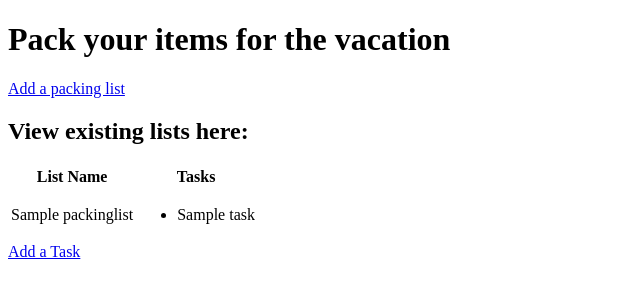
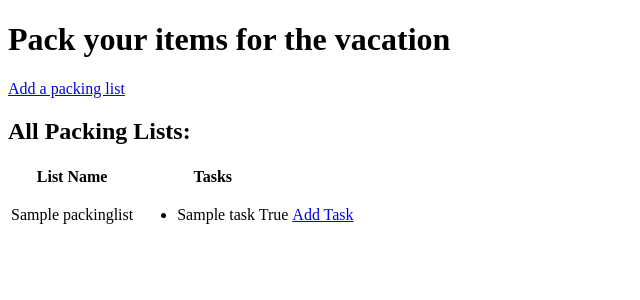
Before and after one commit to TeodoraAlina/start-packing, a Django app: page / in a window 1280 px wide. Shown: the top 300 px of the page, without its empty margins (0-640 px from the left). Run offline with Django 4.2, Linux system fonts and the light colour scheme; tables that the repository leaves empty hold one stand-in row (values such as "Sample post").

Commit message:
Update add_task function and packinglist template to include add_task button next to the list

```diff
--- a/packinglist/templates/packinglist/packinglist.html
+++ b/packinglist/templates/packinglist/packinglist.html
@@ -12,11 +12,12 @@
     <h1>Pack your items for the vacation</h1>
     <a href="{% url 'add_packing_list' %}">Add a packing list</a>
 
-    <h2>View existing lists here:</h2>
+    <h2>All Packing Lists:</h2>
     <table>
         <tr>
             <th>List Name</th>
             <th>Tasks</th>
+            <th></th>
         </tr>
         {% for packinglist in packinglists %}
         <tr>
@@ -24,15 +25,18 @@
             <td>
                 <ul>
                     {% for task in packinglist.task_set.all %}
-                    <li>{{ task.title }}</li>
+                    <li>{{ task.title }} {{ task.completed }}</li>
                     {% endfor %}
                 </ul>
+            </td>
+            <td>
+                <a href="{% url 'add_task' %}?packing_list_id={{ packinglist.id }}">
+                    Add Task
+                </a>
             </td>
         </tr>
         {% endfor %}
     </table>
-
-    <a href="{% url 'add_task' %}">Add a Task</a>
 </body>
 
 </html>
--- a/packinglist/views.py
+++ b/packinglist/views.py
@@ -36,7 +36,9 @@ def add_task(request):
         if form_task.is_valid():
             form_task.save()
             return redirect('get_packing_list')
-    form_task = TaskForm()
+    else:
+        packing_list_id = request.GET.get('packing_list_id')
+        form_task = TaskForm(initial={'packing_list': packing_list_id})
     context = {
         'form_task': form_task
     }
```
